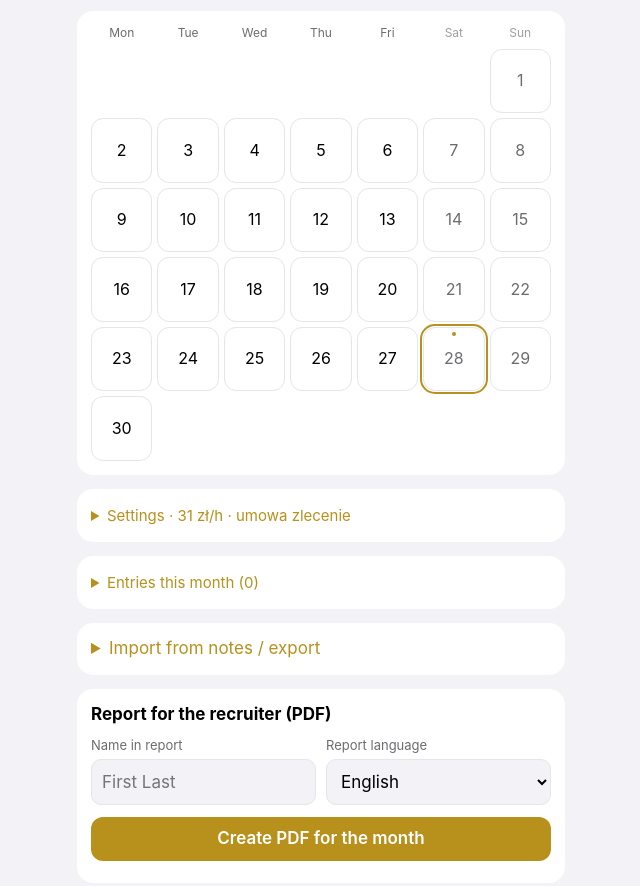
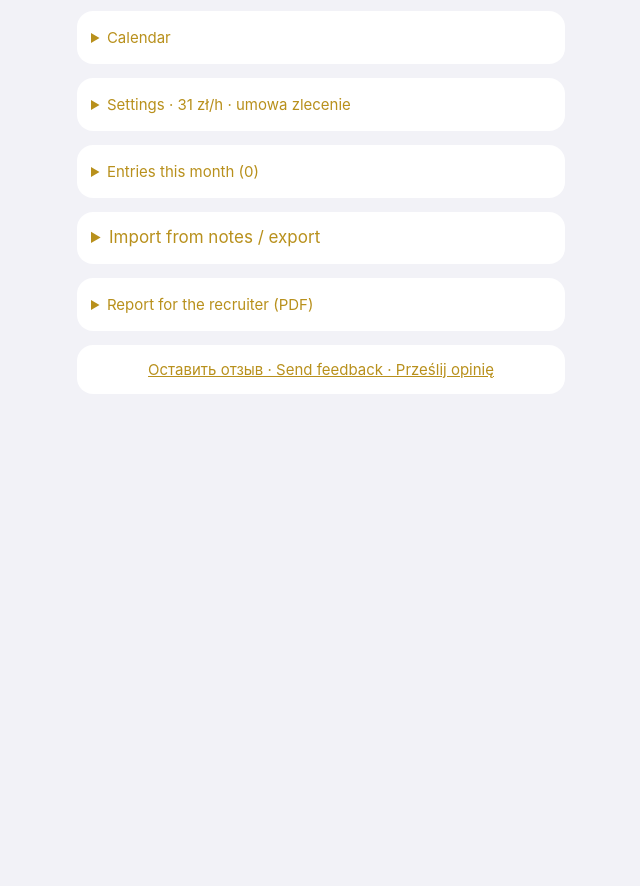
Before and after one commit to AlexBunx/work-hours-calculator, a plain HTML site: page index.html in a window 1280 px wide. Shown: the part 747-1633 px from the top of the page, without its empty margins (319-959 px from the left). After the commit the page ends 1195 px from the top, so only its background shows below. Drawn offline with nearby package versions, Linux system fonts and the light colour scheme.

Commit message:
Collapsible calendar and report blocks
Co-Authored-By: Claude Sonnet 5.5 <noreply@anthropic.com>
Claude-Session: https://claude.ai/code/session_01HzwkrRWkMv5Aj8GqNUXTwW

```diff
--- a/index.html
+++ b/index.html
@@ -33,7 +33,8 @@ input,textarea{width:100%;font:inherit;background:var(--bg);color:var(--tx);bord
 .item:last-child{border:0}
 .item small{color:var(--mut);margin-left:8px;white-space:nowrap}
 .item br{display:none}
-#lw summary{padding:2px 0;font-size:15px}
+#lw summary,#calcard summary,#rp summary{padding:2px 0;font-size:15px}
+#cal{margin-top:10px}
 #list{margin-top:6px}
 .x{color:var(--rd);background:none;padding:6px 10px}
 .empty{color:var(--mut);text-align:center;padding:10px}
@@ -95,7 +96,7 @@ details summary{cursor:pointer;color:var(--ac)}
   <div class="st"><button id="off" data-i="off"></button><button id="sick" data-i="sick"></button><button id="vac" data-i="vac"></button></div>
 </div>
 
-<div class="card" id="calcard"><div class="cal" id="cal"></div></div>
+<details class="card" id="calcard"><summary data-i="cal_t"></summary><div class="cal" id="cal"></div></details>
 
 <details class="card" id="set">
   <summary><span data-i="settings"></span> · <span id="setv"></span></summary>
@@ -116,15 +117,15 @@ details summary{cursor:pointer;color:var(--ac)}
   </details>
 </div>
 
-<div class="card">
-  <b data-i="rep_title"></b>
+<details class="card" id="rp">
+  <summary data-i="rep_title"></summary>
   <div class="row" style="margin-top:10px">
     <div><label data-i="rep_name"></label><input id="rn" type="text" data-ph="rep_name_ph"></div>
     <div><label data-i="rep_lang"></label><select id="rl"><option value="ru">Русский</option><option value="pl">Polski</option><option value="en">English</option></select></div>
   </div>
   <button class="p" id="pdf" style="width:100%" data-i="rep_btn"></button>
   <div id="pdfmsg" style="color:var(--mut);font-size:14px;margin-top:8px"></div>
-</div>
+</details>
 
 <div class="card" style="text-align:center;font-size:15px"><a href="https://docs.google.com/forms/d/e/1FAIpQLSe16nd2fWqV62IXGQYWcY2Y6QzOkCPnpTUR6yst1VxJNny38A/viewform" target="_blank" rel="noopener" style="color:var(--ac)">Оставить отзыв · Send feedback · Prześlij opinię</a></div>
 <script src="https://cdnjs.cloudflare.com/ajax/libs/jspdf/2.5.1/jspdf.umd.min.js"></script>
@@ -140,7 +141,7 @@ ru:{
  premOff:"Выключено: все часы по одной ставке, отпуск не оплачивается (umowa zlecenie).",
  lbl_day:"День",lbl_hours:"Часов",lbl_from:"С",lbl_to:"До",
  vac:"Отпуск",li_vac:"отпуск",p_vac:"отпуск",p_vacd:"Дней отпуска",vac_line:"Дней отпуска: {n} ({h} ч), оплата {p} zł",
- add:"Добавить / обновить",off:"Выходной",sick:"Больничный",empty:"Пока нет записей",list_t:"Записи за месяц",
+ add:"Добавить / обновить",off:"Выходной",sick:"Больничный",empty:"Пока нет записей",list_t:"Записи за месяц",cal_t:"Календарь",
  imp_sum:"Импорт из заметок / экспорт",imp_hint:"Вставь строки вида «2 - 8 (7:00 - 15:00)» — они добавятся в выбранный месяц.",
  do_imp:"Импортировать",added:"Добавлено: {n}",exp:"Копировать месяц",bk:"Копия данных",rs:"Восстановить",
  copied:"Скопировано",text_above:"Текст выше",done:"Готово",paste_backup:"Вставь копию в поле",
@@ -160,7 +161,7 @@ pl:{
  premOff:"Wyłączone: wszystkie godziny po jednej stawce, urlop nieopłacany (umowa zlecenie).",
  lbl_day:"Dzień",lbl_hours:"Godziny",lbl_from:"Od",lbl_to:"Do",
  vac:"Urlop",li_vac:"urlop",p_vac:"urlop",p_vacd:"Dni urlopu",vac_line:"Dni urlopu: {n} ({h} godz.), wypłata {p} zł",
- add:"Dodaj / zaktualizuj",off:"Dzień wolny",sick:"Chorobowe",empty:"Brak wpisów",list_t:"Wpisy w miesiącu",
+ add:"Dodaj / zaktualizuj",off:"Dzień wolny",sick:"Chorobowe",empty:"Brak wpisów",list_t:"Wpisy w miesiącu",cal_t:"Kalendarz",
  imp_sum:"Import z notatek / eksport",imp_hint:"Wklej wiersze w formacie „2 - 8 (7:00 - 15:00)” — zostaną dodane do wybranego miesiąca.",
  do_imp:"Importuj",added:"Dodano: {n}",exp:"Kopiuj miesiąc",bk:"Kopia danych",rs:"Przywróć",
  copied:"Skopiowano",text_above:"Tekst powyżej",done:"Gotowe",paste_backup:"Wklej kopię w pole",
@@ -180,7 +181,7 @@ en:{
  premOff:"Off: all hours at one rate, vacation is unpaid (umowa zlecenie).",
  lbl_day:"Day",lbl_hours:"Hours",lbl_from:"From",lbl_to:"To",
  vac:"Vacation",li_vac:"vacation",p_vac:"vacation",p_vacd:"Vacation days",vac_line:"Vacation days: {n} ({h} h), pay {p} zł",
- add:"Add / update",off:"Day off",sick:"Sick leave",empty:"No entries yet",list_t:"Entries this month",
+ add:"Add / update",off:"Day off",sick:"Sick leave",empty:"No entries yet",list_t:"Entries this month",cal_t:"Calendar",
  imp_sum:"Import from notes / export",imp_hint:"Paste lines like “2 - 8 (7:00 - 15:00)” — they will be added to the selected month.",
  do_imp:"Import",added:"Added: {n}",exp:"Copy month",bk:"Backup data",rs:"Restore",
  copied:"Copied",text_above:"Text above",done:"Done",paste_backup:"Paste the backup into the field",
```
